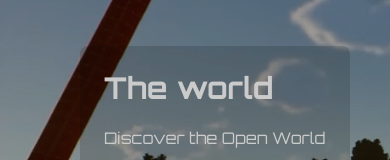
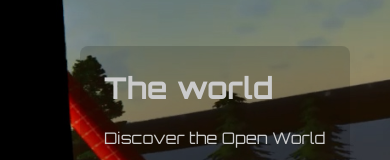
Before and after one commit to Alexander-Lindstroem/enginelight__web, a Next.js app: page /gameplay in a window 390 px wide. Shown: the part 1098-1258 px from the top of the page. Built offline with nearby package versions, Linux system fonts and the light colour scheme.

Commit message:
adding snapshot1 fix

```diff
--- a/src/components/GamePlay_Snapshot1/index.tsx
+++ b/src/components/GamePlay_Snapshot1/index.tsx
@@ -2,11 +2,11 @@ const Gameplay_world = () => {
     return (
 
 
-        <div className="min-h-screen  bg-[url('/GamePlay_snapshot1.jpg')] bg-cover  bg-[rgba(0,0,0,0.2)] bg-blend-multiply bg-no-repeat flex items-start justify-start p-10">
+        <div className="min-h-screen  bg-[url('/GamePlay_snapshot1.jpg')] bg-cover bg-right lg:bg-left-bottom bg-[rgba(0,0,0,0.2)] bg-blend-multiply bg-no-repeat flex items-start justify-start p-10">
             <div className="bg-black/15 p-6 mt-65 ml-10 rounded-lg z-10 max-w-full xs:max-w-[300px]  md:mt-60 md:ml-15 md:max-w-[500px] lg:max-w-[600px] lg:mt-60 lg:ml-15 xl:max-w-[600px]">
-                <h2 className="font-elmain text-elwhite text-3xl mb-4 font-bold">
+                <h1 className="font-elmain text-elwhite text-3xl mb-4 font-bold">
                     The world
-                </h2>
+                </h1>
 
                 <p className="font-elmain text-elwhite text-base/8">
                     Discover the Open World of Nosviken, infested with old mechanical war robots, or "Mechs", as the locals call them.
```
